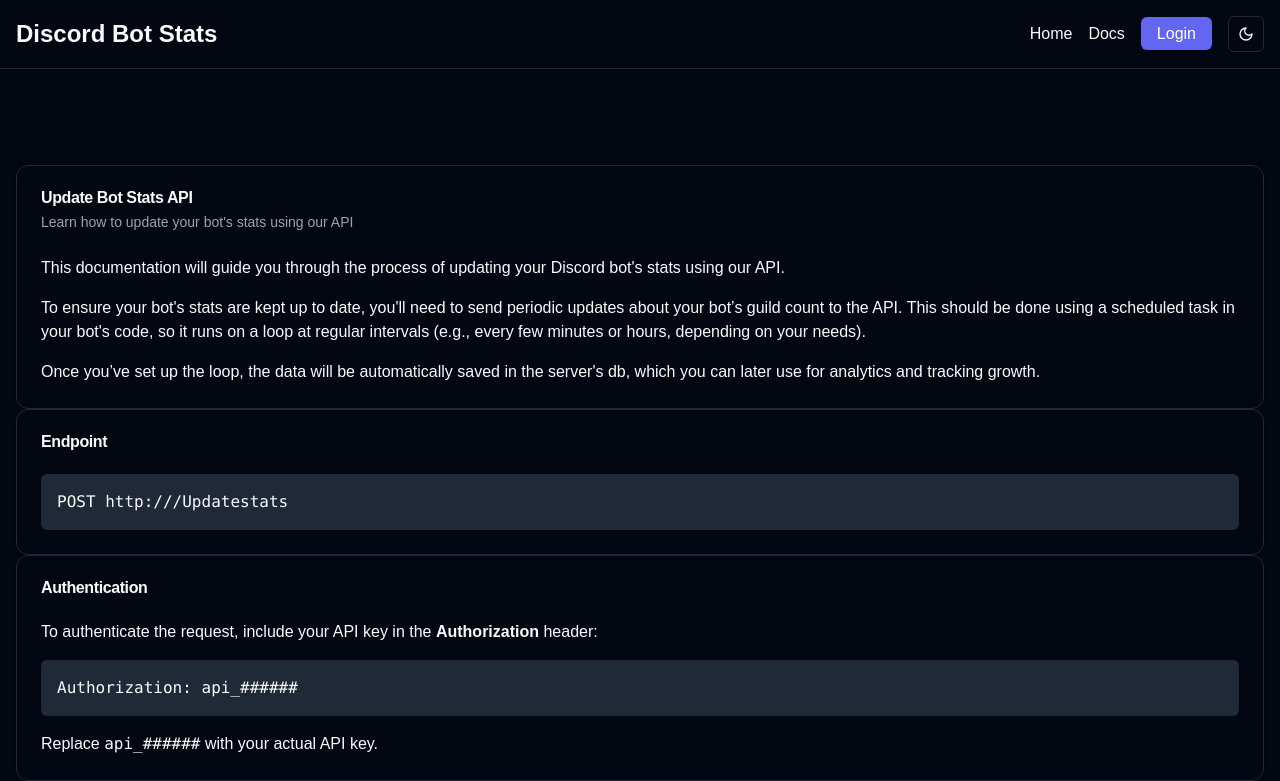
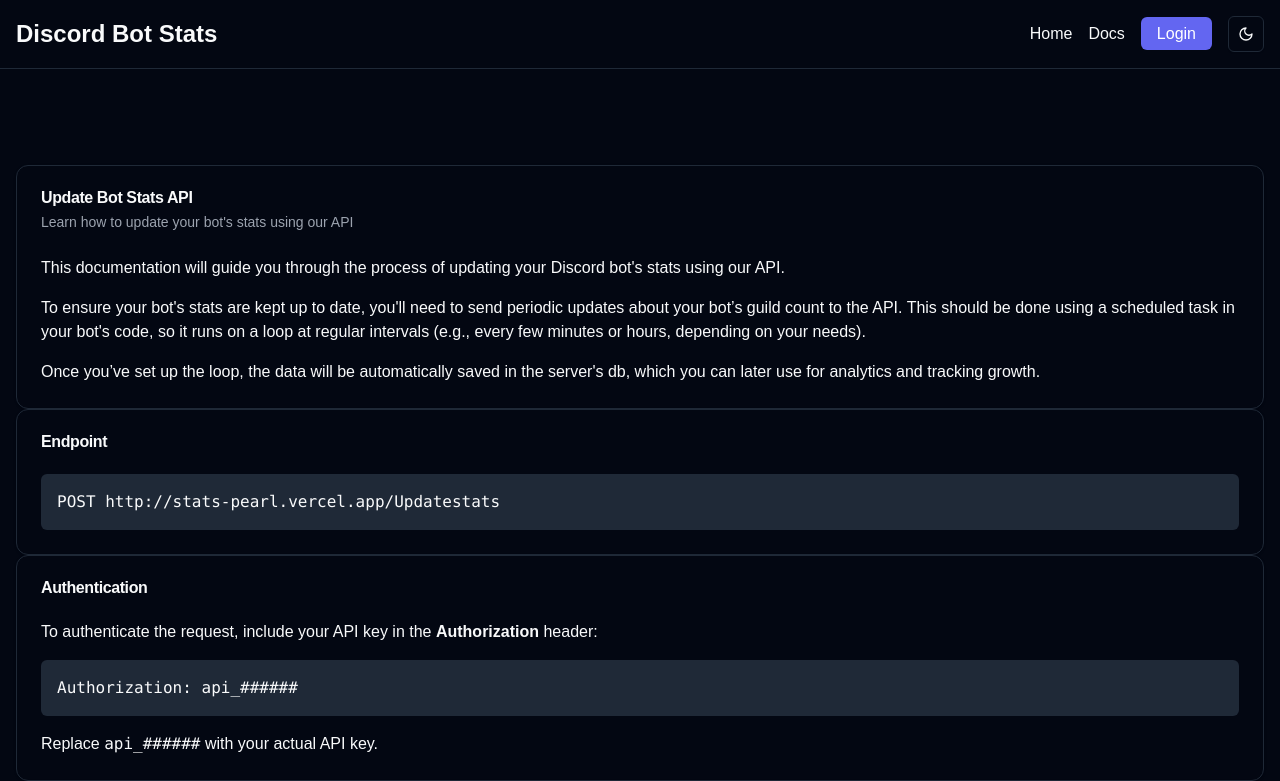
Before and after one commit to bugsbirb/DiscordStatsWebsite, a Next.js app: page /docs in a window 1280 px wide. Shown: the top 781 px of the page. Built offline with nearby package versions, Linux system fonts and the light colour scheme; no server answers.

Commit message:
Update page.tsx

```diff
--- a/src/app/docs/page.tsx
+++ b/src/app/docs/page.tsx
@@ -45,7 +45,7 @@
         </CardHeader>
         <CardContent>
           <pre className="bg-muted p-4 rounded-md overflow-x-auto">
-            <code>POST http:///Updatestats</code>
+            <code>POST http://stats-pearl.vercel.app/Updatestats</code>
           </pre>
         </CardContent>
       </Card>
```
